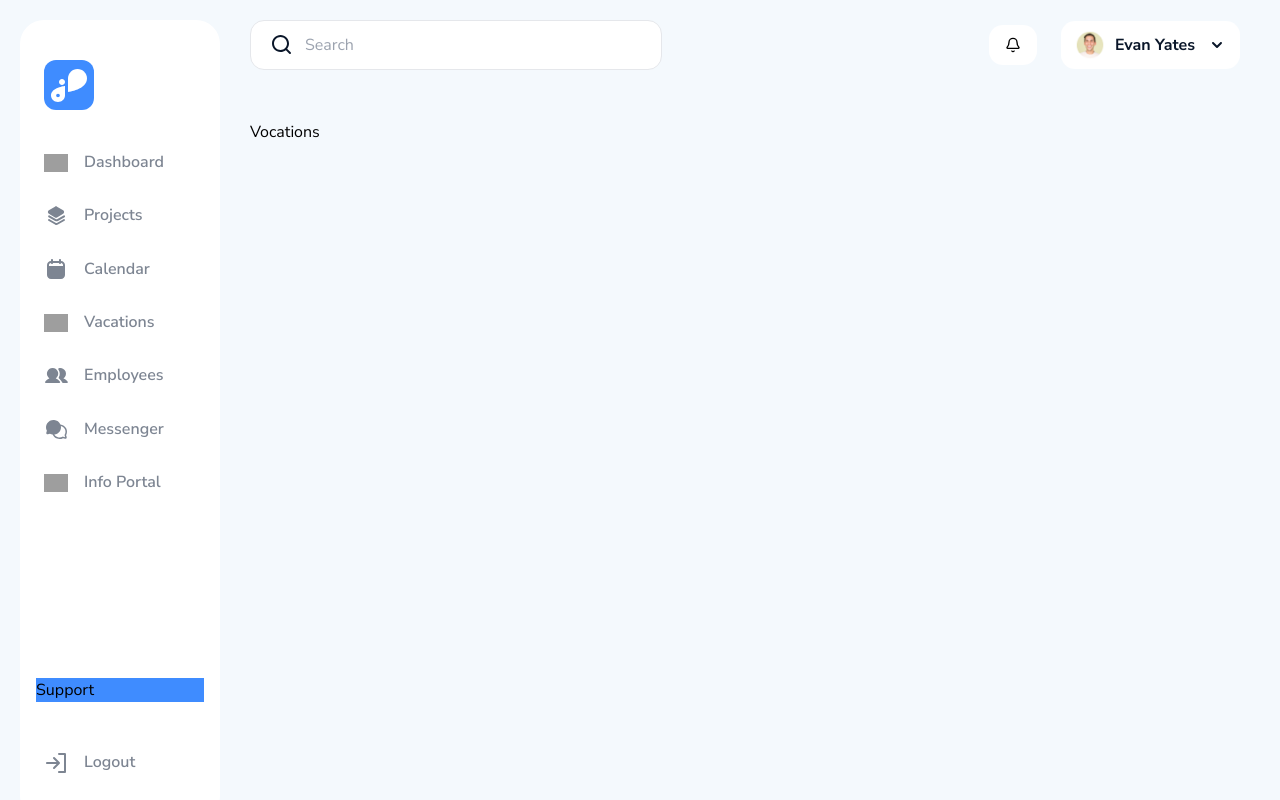
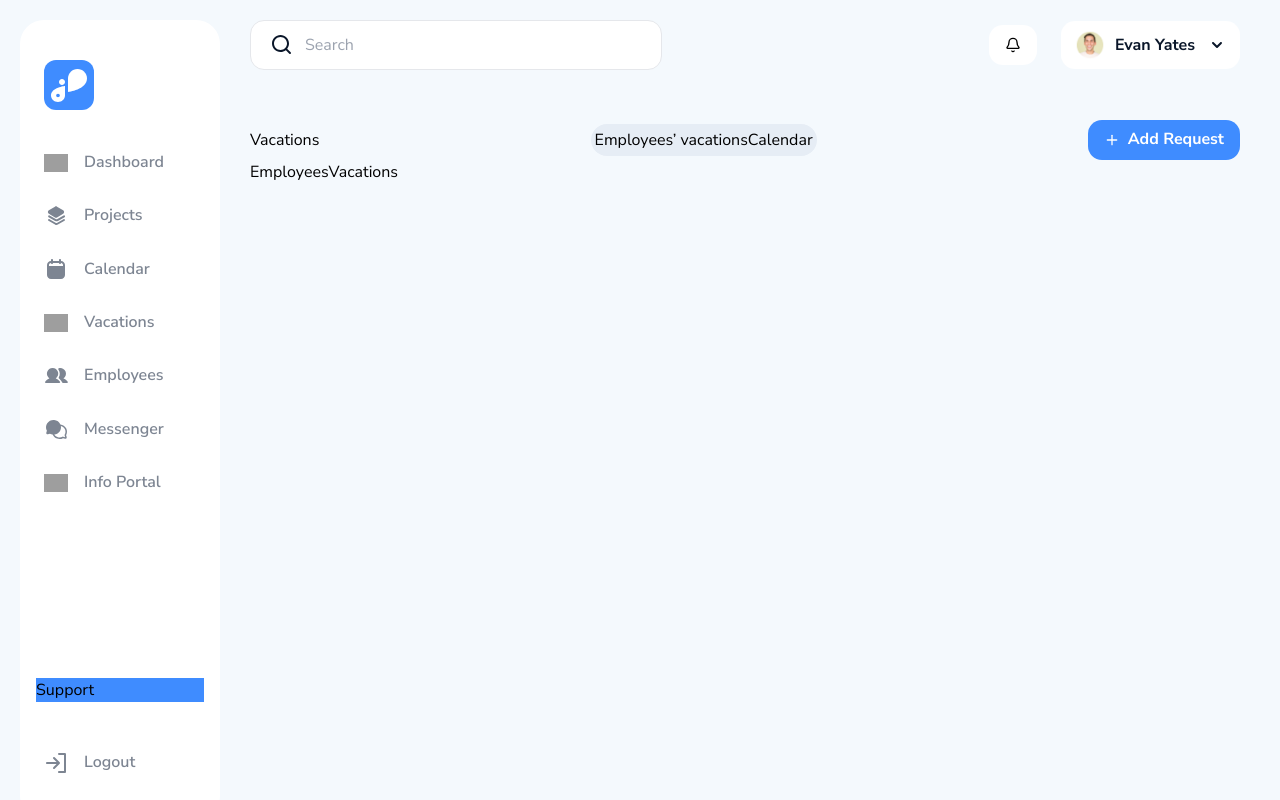
Before and after one commit to Islomjonsdev/crm-system, a Next.js app: page /vocations in a window 1280 px wide. Built offline with nearby package versions, Linux system fonts and the light colour scheme; grey boxes are pictures that could not be loaded.

Commit message:
in vocation section tab done

```diff
--- a/app/(root)/(home)/employees/page.jsx
+++ b/app/(root)/(home)/employees/page.jsx
@@ -44,7 +44,6 @@ const Employees = () => {
   const getData = async () => {
     try {
       const res = await instance.get("/work");
-      console.log(res?.data);
       setData(res?.data);
     } catch (err) {
       console.log(err);
--- /dev/null
+++ b/app/(root)/(home)/vocations/Calendar/Calendar.jsx
@@ -0,0 +1,9 @@
+import React from 'react'
+
+const Calendar = () => {
+  return (
+    <div>Calendar</div>
+  )
+}
+
+export default Calendar
--- /dev/null
+++ b/app/(root)/(home)/vocations/EmployeesVacations/EmployeesVacations.jsx
@@ -0,0 +1,9 @@
+import React from 'react'
+
+const EmployeesVacations = () => {
+  return (
+    <div>EmployeesVacations</div>
+  )
+}
+
+export default EmployeesVacations
--- a/app/(root)/(home)/vocations/page.jsx
+++ b/app/(root)/(home)/vocations/page.jsx
@@ -1,9 +1,43 @@
-import React from 'react'
+"use client";
+
+import { Button } from "@/components/ui/button";
+import { Plus } from "lucide-react";
+import { useState } from "react";
+import Calendar from "../calendar/page";
+import EmployeesVacations from "./EmployeesVacations/EmployeesVacations";
 
 const Vocations = () => {
+  const [tab, setTab] = useState("Employees’ vacations");
   return (
-    <div>Vocations</div>
-  )
-}
+    <div>
+      <div className="flex items-center justify-between">
+        <h3>Vacations</h3>
+        <div className="flex items-center bg-[#E6EDF5] rounded-[24px] py-[4px] px-[4px]">
+          <button
+            className={tab === "Employees’ vacations" ? "active" : ""}
+            onClick={() => setTab("Employees’ vacations")}
+          >
+            Employees’ vacations
+          </button>
+          <button
+            className={tab === "Calendar" ? "active" : ""}
+            onClick={() => setTab("Calendar")}
+          >
+            Calendar
+          </button>
+        </div>
+        <Button variant="adduserbtn">
+          <Plus />
+          Add Request
+        </Button>
+      </div>
 
-export default Vocations
+      <div>
+        {tab === "Employees’ vacations" && <EmployeesVacations />}
+        {tab === "Calendar" && <Calendar />}
+      </div>
+    </div>
+  );
+};
+
+export default Vocations;
```
